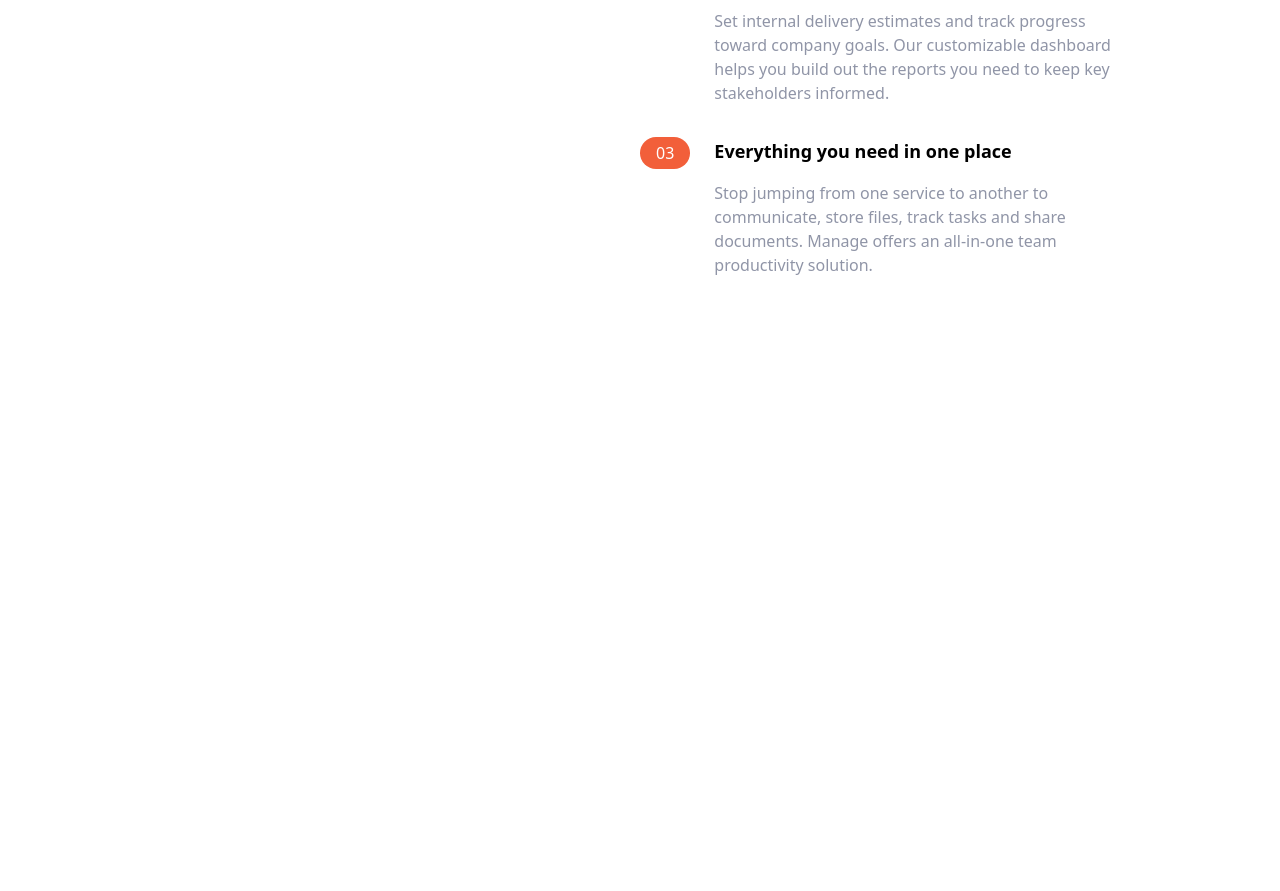
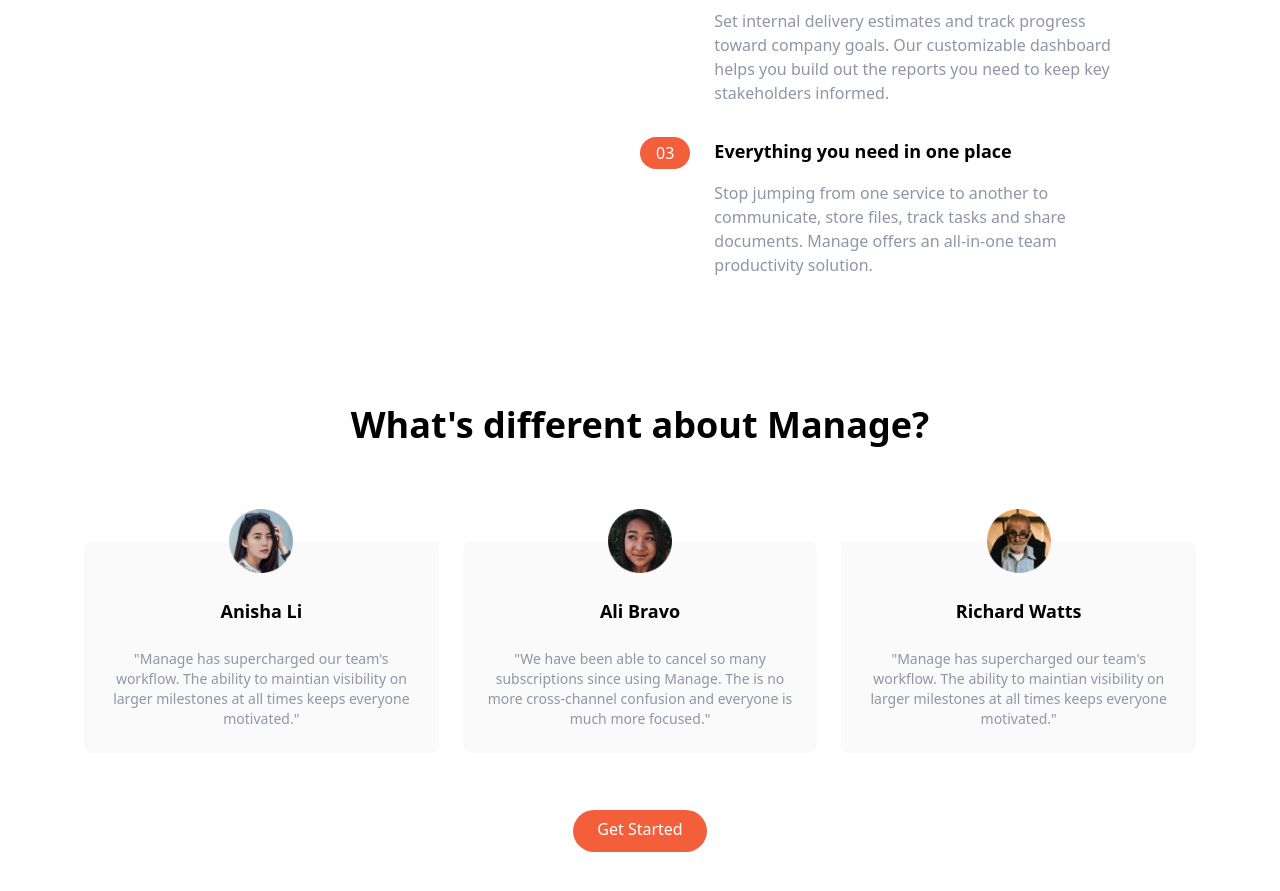
Before and after one commit to avs-7955/Manage-Landing-Page, a website: page index.html in a window 1280 px wide. Shown: the part 863-1754 px from the top of the page. Before the commit the page ends 1140 px from the top, so only its background shows below. Drawn offline with Linux system fonts and the light colour scheme.

Commit message:
testimonials section

```diff
--- a/index.html
+++ b/index.html
@@ -130,6 +130,56 @@
 
 
     <!-- Testimonials section -->
+    <section id="testimonials">
+        <!-- Container - heading and testimonials blocks -->
+        <div class="max-w-6xl px-5 mx-auto mt-32 text-center">
+            <h2 class="text-4xl font-bold text-center"> What's different about Manage?</h2>
+            <!-- Testimonials Container -->
+            <div class="flex flex-col mt-24 md:flex-row md:space-x-6">
+                <!-- Testimonial 01 -->
+                <div class="flex flex-col items-center p-6 space-y-6 rounded-lg bg-veryLightGrey md:w-1/3">
+                    <img src="img/avatar-anisha.png" class="w-16 -mt-14" alt="">
+                    <h5 class="text-lg font-bold">
+                        Anisha Li
+                    </h5>
+                    <p class="text-sm text-darkGreyishBlue">
+                        "Manage has supercharged our team's workflow. The ability to maintian visibility on larger
+                        milestones at all times keeps everyone motivated."
+                    </p>
+                </div>
+                <!-- Testimonial 02 -->
+                <div class="hidden flex-col items-center p-6 space-y-6 rounded-lg bg-veryLightGrey md:w-1/3 md:flex">
+                    <img src="img/avatar-ali.png" class="w-16 -mt-14" alt="">
+                    <h5 class="text-lg font-bold">
+                        Ali Bravo
+                    </h5>
+                    <p class="text-sm text-darkGreyishBlue">
+                        "We have been able to cancel so many subscriptions since using Manage. The is no more
+                        cross-channel confusion and everyone is much more focused."
+                    </p>
+                </div>
+                <!-- Testimonial 03 -->
+                <div class="hidden flex-col items-center p-6 space-y-6 rounded-lg bg-veryLightGrey md:w-1/3 md:flex">
+                    <img src="img/avatar-richard.png" class="w-16 -mt-14" alt="">
+                    <h5 class="text-lg font-bold">
+                        Richard Watts
+                    </h5>
+                    <p class="text-sm text-darkGreyishBlue">
+                        "Manage has supercharged our team's workflow. The ability to maintian visibility on larger
+                        milestones at all times keeps everyone motivated."
+                    </p>
+                </div>
+            </div>
+            <!-- Testimonials button -->
+            <div class="my-16">
+                <a href="#"
+                    class="p-3 px-6 pt-2 text-white bg-brightRed rounded-full baseline hover:bg-brightRedLight">Get
+                    Started</a>
+            </div>
+        </div>
+    </section>
+
+    <!-- CTA Section -->
 </body>
 
 </html>
```
Also changed, not shown: css/main.css.
